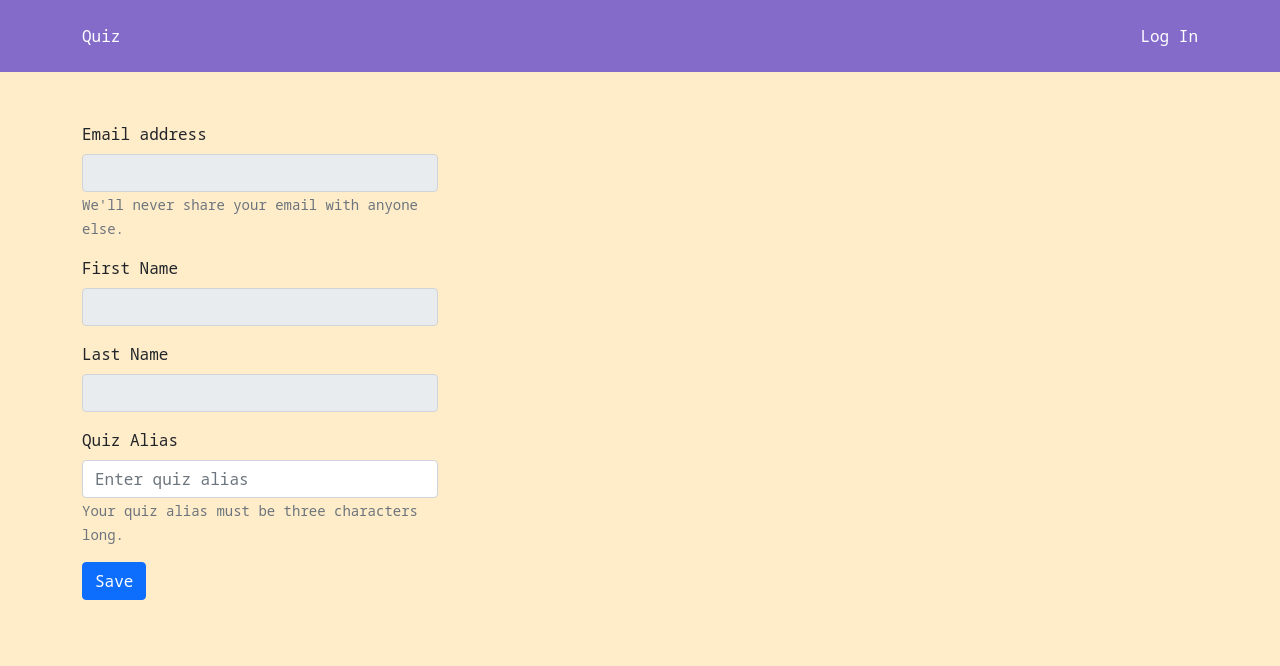
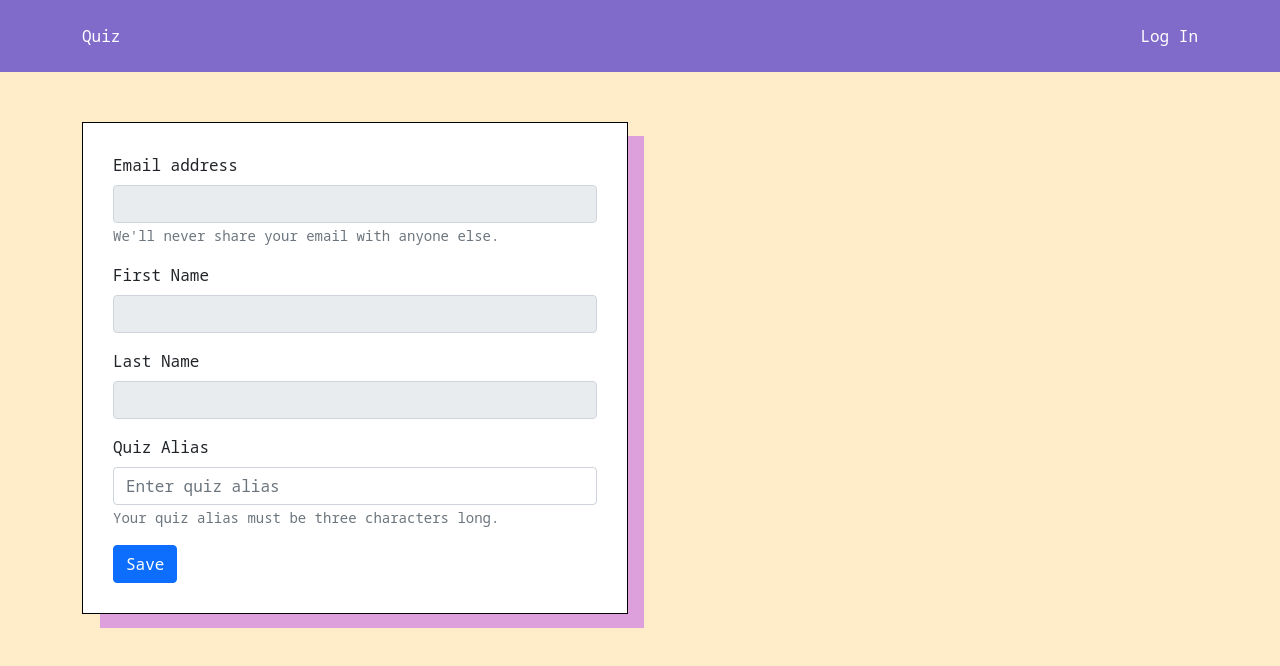
Before and after one commit to Reeceds/React-Quiz, a React (Create React App) app: page /personalDetails in a window 1280 px wide. Shown: the top 666 px of the page. Built offline with nearby package versions, Linux system fonts and the light colour scheme; the HTML template or start-up script is replaced by a standard one.

Commit message:
table and form css

```diff
--- a/src/components/Header/Header.scss
+++ b/src/components/Header/Header.scss
@@ -2,7 +2,7 @@
 
 .main-nav {
     &_desktop {
-        background-color: #846bca;
+        background-color: #806bca;
 
         &-container {
             display: flex;
--- a/src/pages/Leaderboard/Leaderboard.jsx
+++ b/src/pages/Leaderboard/Leaderboard.jsx
@@ -4,10 +4,15 @@ import { getDocs, collectionGroup } from "firebase/firestore";
 
 export default function Leaderboard() {
     let [scores, setScores] = useState([]);
+    let [tableHeight, setTableHeight] = useState();
 
     useEffect(() => {
         getAllScores();
     }, []);
+
+    useEffect(() => {
+        setTableHeight(document.querySelector("table").offsetHeight);
+    }, [scores]);
 
     // Get all scores from each user
     const getAllScores = async () => {
@@ -30,7 +35,7 @@ export default function Leaderboard() {
 
     return (
         <div>
-            <table>
+            <table style={{ height: tableHeight }}>
                 <thead>
                     <tr>
                         <th>Rank</th>
--- a/src/pages/MyScores/MyScores.jsx
+++ b/src/pages/MyScores/MyScores.jsx
@@ -5,6 +5,7 @@ import { collection, query, where, getDocs, doc } from "firebase/firestore";
 
 export default function MyScores() {
     let [scores, setScores] = useState([]);
+    let [tableHeight, setTableHeight] = useState();
 
     useEffect(() => {
         onAuthStateChanged(auth, (user) => {
@@ -13,6 +14,10 @@ export default function MyScores() {
             }
         });
     }, []);
+
+    useEffect(() => {
+        setTableHeight(document.querySelector("table").offsetHeight);
+    }, [scores]);
 
     // Gets all scores of the logged in user
     const getScores = async (userId) => {
@@ -39,7 +44,7 @@ export default function MyScores() {
 
     return (
         <div>
-            <table>
+            <table style={{ height: tableHeight }}>
                 <thead>
                     <tr>
                         <th>Date</th>
--- a/src/pages/PersonalDetails/PersonalDetails.jsx
+++ b/src/pages/PersonalDetails/PersonalDetails.jsx
@@ -1,6 +1,7 @@
 import { React, useState, useEffect } from "react";
 import { useNavigate } from "react-router-dom";
 import { Form, Button, Row, Col } from "react-bootstrap";
+import "./PersonalDetails.scss";
 
 import { db } from "../../config/firebase-config";
 import { collection, query, where, getDocs, updateDoc, doc, serverTimestamp } from "firebase/firestore";
@@ -13,6 +14,7 @@ export default function PersonalDetails() {
         alias: "",
     });
     const [validated, setValidated] = useState(false);
+    let [formHeight, setformHeight] = useState();
 
     let navigate = useNavigate();
 
@@ -30,6 +32,10 @@ export default function PersonalDetails() {
             alias: alias,
         });
     }, []);
+
+    useEffect(() => {
+        setformHeight(document.querySelector("form").offsetHeight);
+    }, [details]);
 
     // Updates users alias in db/local storage
     const updateUserAlias = async (userEmail) => {
@@ -72,8 +78,8 @@ export default function PersonalDetails() {
 
     return (
         <Row>
-            <Col lg={4}>
-                <Form noValidate validated={validated} onSubmit={handleSubmit}>
+            <Col lg={6}>
+                <Form noValidate validated={validated} onSubmit={handleSubmit} style={{ height: formHeight }}>
                     <Form.Group className="mb-3">
                         <Form.Label>Email address</Form.Label>
                         <Form.Control type="text" placeholder={details.email || ""} disabled />
--- /dev/null
+++ b/src/pages/PersonalDetails/PersonalDetails.scss
@@ -0,0 +1,23 @@
+@import "../../partials/mixins";
+
+form {
+    background-color: #fff;
+    border: 1px solid black;
+    padding: 30px;
+    position: relative;
+
+    &::before {
+        content: "";
+        position: absolute;
+        height: inherit;
+        width: 100%;
+        background-color: plum;
+        z-index: -1;
+        top: 13px;
+        left: 17px;
+    }
+
+    @include tablet {
+        width: 95%;
+    }
+}
--- a/src/pages/Quiz/Quiz.scss
+++ b/src/pages/Quiz/Quiz.scss
@@ -79,11 +79,9 @@ body {
         }
 
         button {
-
             @include mobile {
                 margin-bottom: 50px;
             }
-
         }
     }
 
--- a/src/partials/_global.scss
+++ b/src/partials/_global.scss
@@ -5,6 +5,22 @@
 
 * {
     font-family: "Noto Sans Mono", monospace;
+}
+
+table {
+    background-color: #fff;
+    position: relative;
+
+    &::before {
+        content: "";
+        position: absolute;
+        height: inherit;
+        width: 100%;
+        background-color: plum;
+        z-index: -1;
+        top: 13px;
+        left: 17px;
+    }
 }
 
 table,
```
